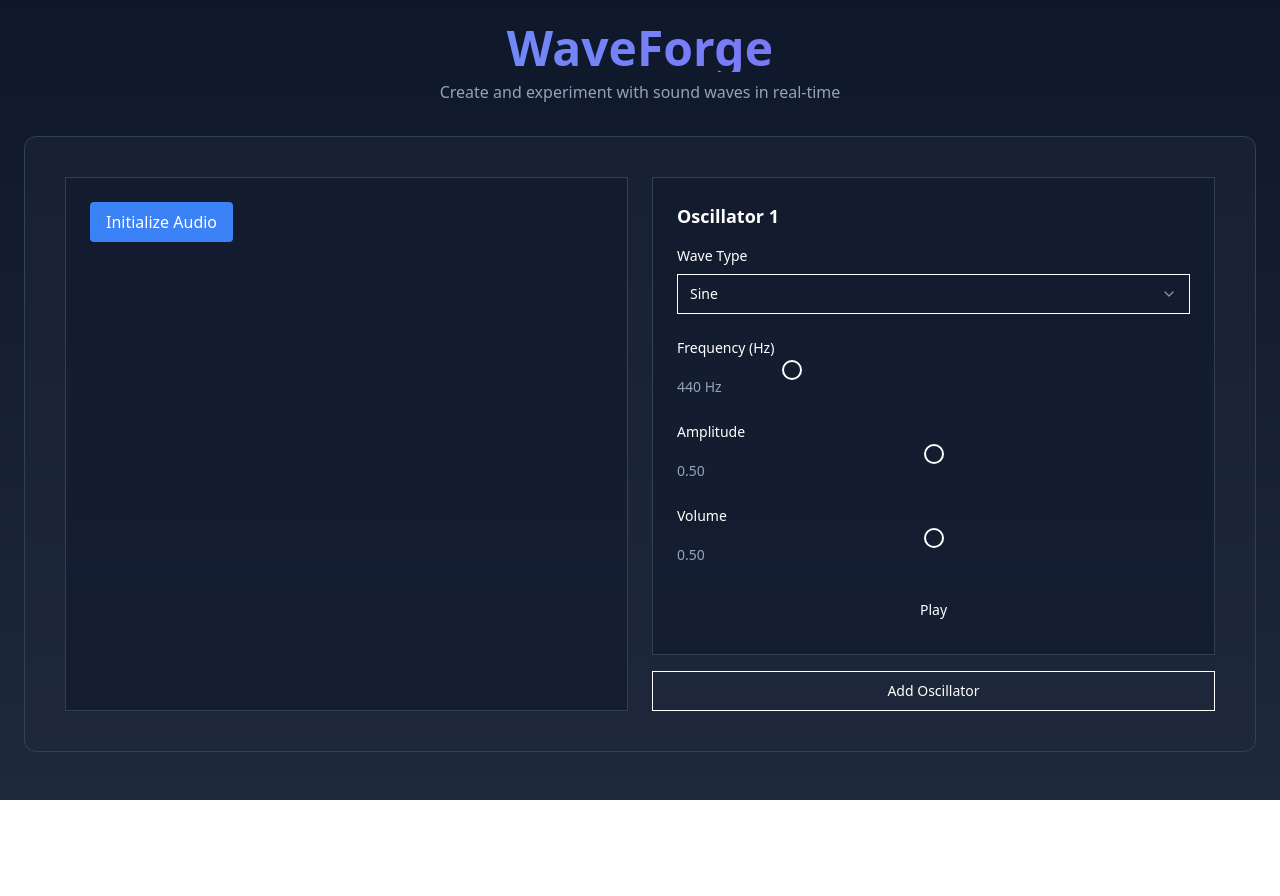
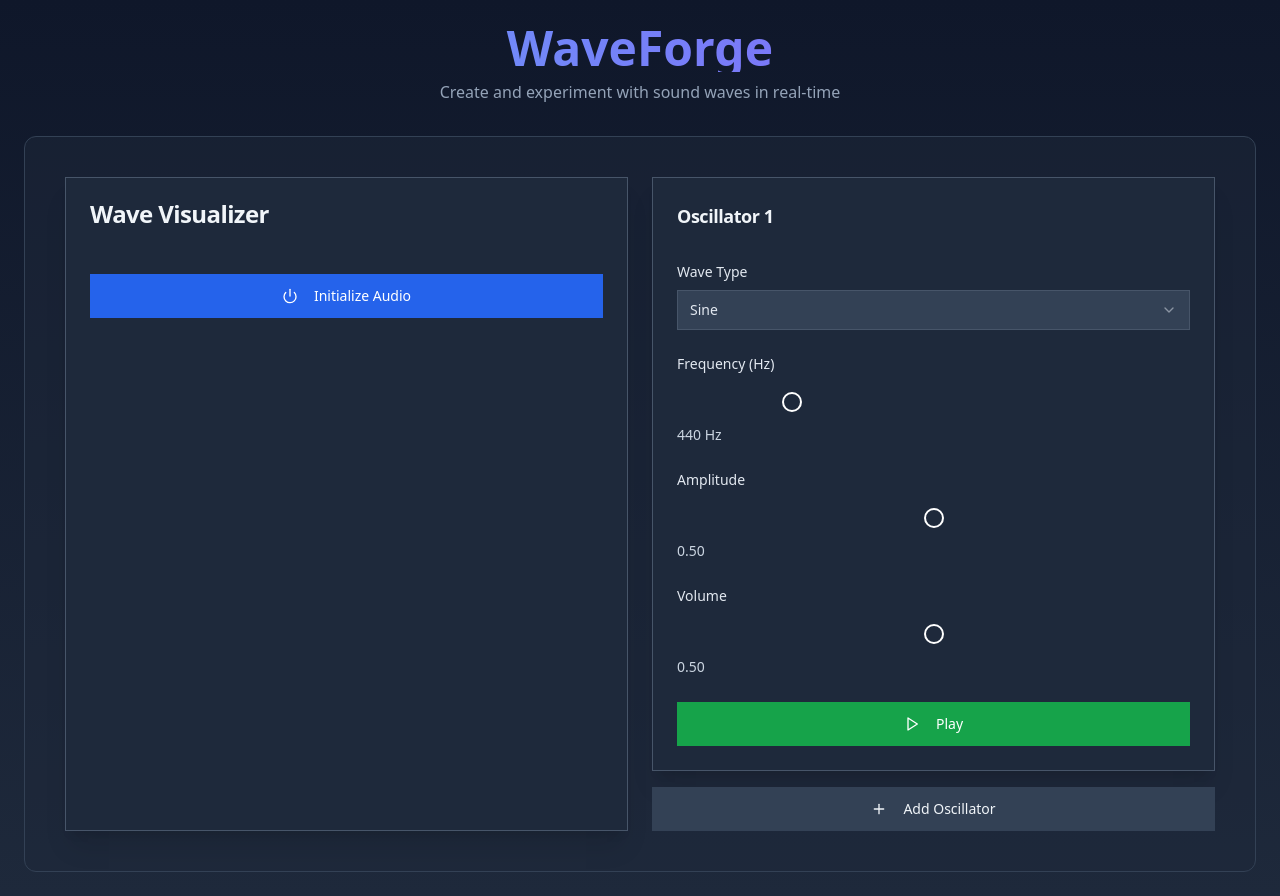
Before and after one commit to Sohaib-2/WaveForge, a React (Vite) app: page / in a window 1280 px wide. Before the commit the page ends 800 px from the top, so only its background shows below. Built offline with nearby package versions, Linux system fonts and the light colour scheme.

Commit message:
updated ui/ux

```diff
--- a/src/components/Controls/WaveControls.jsx
+++ b/src/components/Controls/WaveControls.jsx
@@ -2,6 +2,7 @@ import React from 'react';
 import { Slider } from '@/components/ui/slider';
 import { Button } from '@/components/ui/button';
 import { Select, SelectContent, SelectItem, SelectTrigger, SelectValue } from '@/components/ui/select';
+import { Play, Square } from 'lucide-react';
 
 const WaveControls = ({ settings, onSettingsChange }) => {
   const waveTypes = ['sine', 'square', 'sawtooth', 'triangle'];
@@ -9,17 +10,21 @@ const WaveControls = ({ settings, onSettingsChange }) => {
   return (
     <div className="space-y-6">
       <div className="space-y-2">
-        <label className="block text-sm font-medium">Wave Type</label>
+        <label className="block text-sm font-medium text-slate-200">Wave Type</label>
         <Select
           value={settings.type}
           onValueChange={(value) => onSettingsChange({ type: value })}
         >
-          <SelectTrigger>
+          <SelectTrigger className="bg-slate-700 border-slate-600 text-slate-200 hover:bg-slate-600 focus:ring-slate-400">
             <SelectValue />
           </SelectTrigger>
-          <SelectContent>
+          <SelectContent className="bg-slate-700 border-slate-600">
             {waveTypes.map((type) => (
-              <SelectItem key={type} value={type}>
+              <SelectItem
+                key={type}
+                value={type}
+                className="text-slate-200 hover:bg-slate-600 focus:bg-slate-600 focus:text-slate-200"
+              >
                 {type.charAt(0).toUpperCase() + type.slice(1)}
               </SelectItem>
             ))}
@@ -28,47 +33,54 @@ const WaveControls = ({ settings, onSettingsChange }) => {
       </div>
 
       <div className="space-y-2">
-        <label className="block text-sm font-medium">Frequency (Hz)</label>
+        <label className="block text-sm font-medium text-slate-200">Frequency (Hz)</label>
         <Slider
           value={[settings.frequency]}
           min={20}
           max={2000}
           step={1}
           onValueChange={([value]) => onSettingsChange({ frequency: value })}
+          className="py-4"
         />
-        <span className="text-sm text-slate-400">{settings.frequency} Hz</span>
+        <span className="text-sm text-slate-300">{settings.frequency} Hz</span>
       </div>
 
       <div className="space-y-2">
-        <label className="block text-sm font-medium">Amplitude</label>
+        <label className="block text-sm font-medium text-slate-200">Amplitude</label>
         <Slider
           value={[settings.amplitude]}
           min={0}
           max={1}
           step={0.01}
           onValueChange={([value]) => onSettingsChange({ amplitude: value })}
+          className="py-4"
         />
-        <span className="text-sm text-slate-400">{settings.amplitude.toFixed(2)}</span>
+        <span className="text-sm text-slate-300">{settings.amplitude.toFixed(2)}</span>
       </div>
 
       <div className="space-y-2">
-        <label className="block text-sm font-medium">Volume</label>
+        <label className="block text-sm font-medium text-slate-200">Volume</label>
         <Slider
           value={[settings.volume]}
           min={0}
           max={1}
           step={0.01}
           onValueChange={([value]) => onSettingsChange({ volume: value })}
+          className="py-4"
         />
-        <span className="text-sm text-slate-400">{settings.volume.toFixed(2)}</span>
+        <span className="text-sm text-slate-300">{settings.volume.toFixed(2)}</span>
       </div>
 
       <Button
         onClick={() => onSettingsChange({ isPlaying: !settings.isPlaying })}
-        className="w-full"
-        variant={settings.isPlaying ? "destructive" : "default"}
+        className={`w-full ${settings.isPlaying ? 'bg-red-600 hover:bg-red-700' : 'bg-green-600 hover:bg-green-700'} text-white`}
+        size="lg"
       >
-        {settings.isPlaying ? 'Stop' : 'Play'}
+        {settings.isPlaying ? (
+          <><Square className="w-4 h-4 mr-2" /> Stop</>
+        ) : (
+          <><Play className="w-4 h-4 mr-2" /> Play</>
+        )}
       </Button>
     </div>
   );
--- a/src/components/WaveGenerator/index.jsx
+++ b/src/components/WaveGenerator/index.jsx
@@ -1,6 +1,7 @@
 import React, { useState, useEffect, useCallback, useRef } from 'react';
-import { Card, CardContent } from '@/components/ui/card';
+import { Card, CardContent, CardHeader, CardTitle } from '@/components/ui/card';
 import { Button } from '@/components/ui/button';
+import { Trash2, Plus, Power } from 'lucide-react';
 import WaveControls from '../Controls/WaveControls';
 import WaveVisualizer from '../WaveVisualizer';
 import useAudioContext from '../../hooks/useAudioContext';
@@ -66,7 +67,6 @@ const WaveGenerator = () => {
       if (osc.id !== id) return osc;
       const newSettings = { ...osc, ...updates };
 
-      // Update running oscillator parameters if it exists
       const activeOsc = activeOscillators.current.get(id);
       if (activeOsc) {
         const { oscillator, gain } = activeOsc;
@@ -105,7 +105,6 @@ const WaveGenerator = () => {
     }
   };
 
-  // Handle play/stop toggling
   useEffect(() => {
     oscillators.forEach(osc => {
       if (osc.isPlaying && !activeOscillators.current.has(osc.id)) {
@@ -123,38 +122,49 @@ const WaveGenerator = () => {
   }, [oscillators.map(o => o.isPlaying).join(',')]);
 
   return (
-    <div className="p-6 space-y-6">
+    <div className="p-6 max-w-7xl mx-auto">
       <div className="grid grid-cols-1 lg:grid-cols-2 gap-6">
-        <Card className="bg-slate-900/50 border-slate-700">
+        <Card className="bg-slate-800 border-slate-600 shadow-xl">
+          <CardHeader>
+            <CardTitle className="text-slate-100">Wave Visualizer</CardTitle>
+          </CardHeader>
           <CardContent className="p-6">
             {!audioContext ? (
-              <button
+              <Button
                 onClick={handleStartAudio}
-                className="px-4 py-2 bg-blue-500 text-white rounded"
+                className="w-full bg-blue-600 hover:bg-blue-700 text-white font-medium"
+                size="lg"
               >
+                <Power className="mr-2 h-5 w-5" />
                 Initialize Audio
-              </button>
+              </Button>
             ) : (
-              <WaveVisualizer analyser={analyser} />
+              <div className="bg-slate-900 rounded-lg p-4">
+                <WaveVisualizer analyser={analyser} />
+              </div>
             )}
           </CardContent>
         </Card>
+
         <div className="space-y-4">
           {oscillators.map((osc) => (
-            <Card key={osc.id} className="bg-slate-900/50 border-slate-700">
-              <CardContent className="p-6">
-                <div className="flex justify-between items-center mb-4">
-                  <h3 className="text-lg font-semibold">Oscillator {osc.id}</h3>
+            <Card key={osc.id} className="bg-slate-800 border-slate-600 shadow-xl transition-all hover:border-slate-500">
+              <CardHeader className="pb-2">
+                <div className="flex justify-between items-center">
+                  <CardTitle className="text-slate-100 text-lg">Oscillator {osc.id}</CardTitle>
                   {oscillators.length > 1 && (
                     <Button
-                      variant="destructive"
-                      size="sm"
+                      variant="ghost"
+                      size="icon"
                       onClick={() => removeOscillator(osc.id)}
+                      className="text-slate-400 hover:text-red-400 hover:bg-slate-700/50"
                     >
-                      Remove
+                      <Trash2 className="h-5 w-5" />
                     </Button>
                   )}
                 </div>
+              </CardHeader>
+              <CardContent className="p-6">
                 <WaveControls
                   settings={osc}
                   onSettingsChange={(newSettings) => updateOscillator(osc.id, newSettings)}
@@ -164,9 +174,10 @@ const WaveGenerator = () => {
           ))}
           <Button
             onClick={addOscillator}
-            className="w-full"
-            variant="outline"
+            className="w-full bg-slate-700 hover:bg-slate-600 text-slate-100"
+            size="lg"
           >
+            <Plus className="mr-2 h-5 w-5" />
             Add Oscillator
           </Button>
         </div>
```
